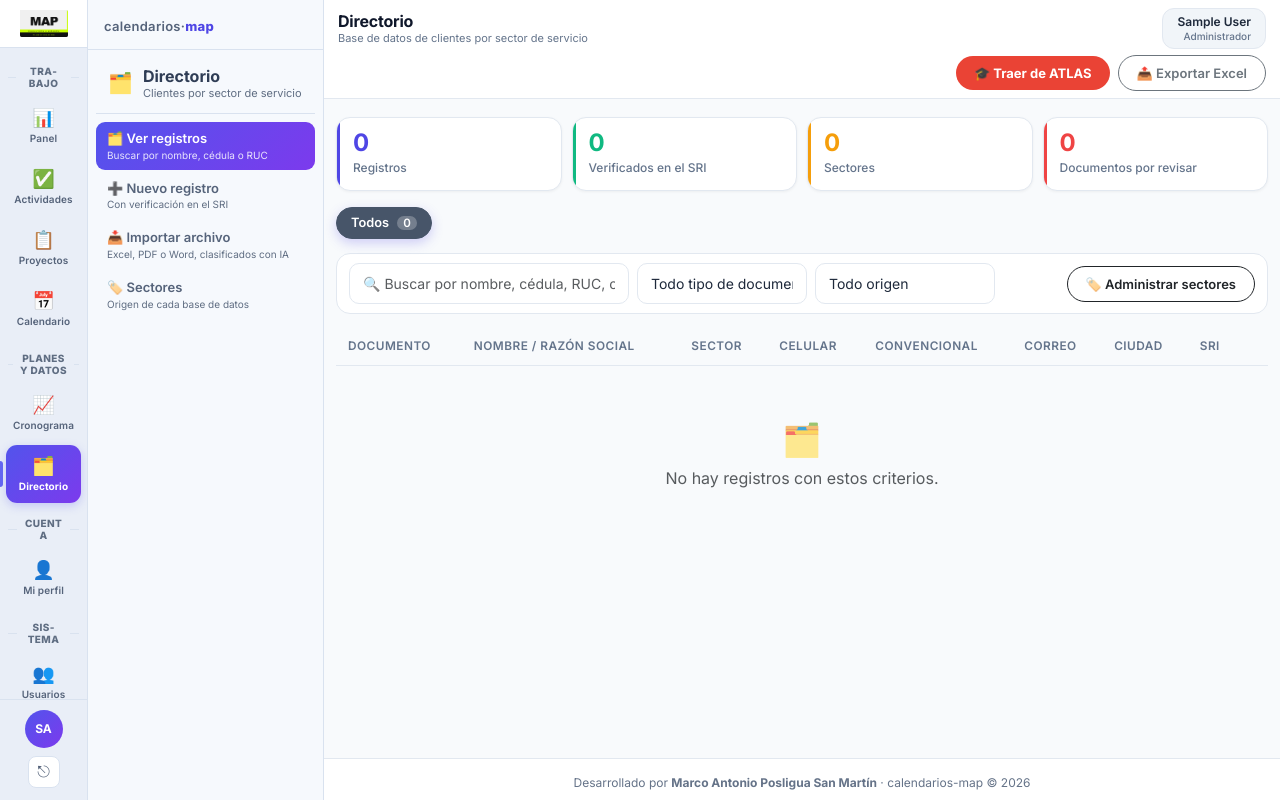
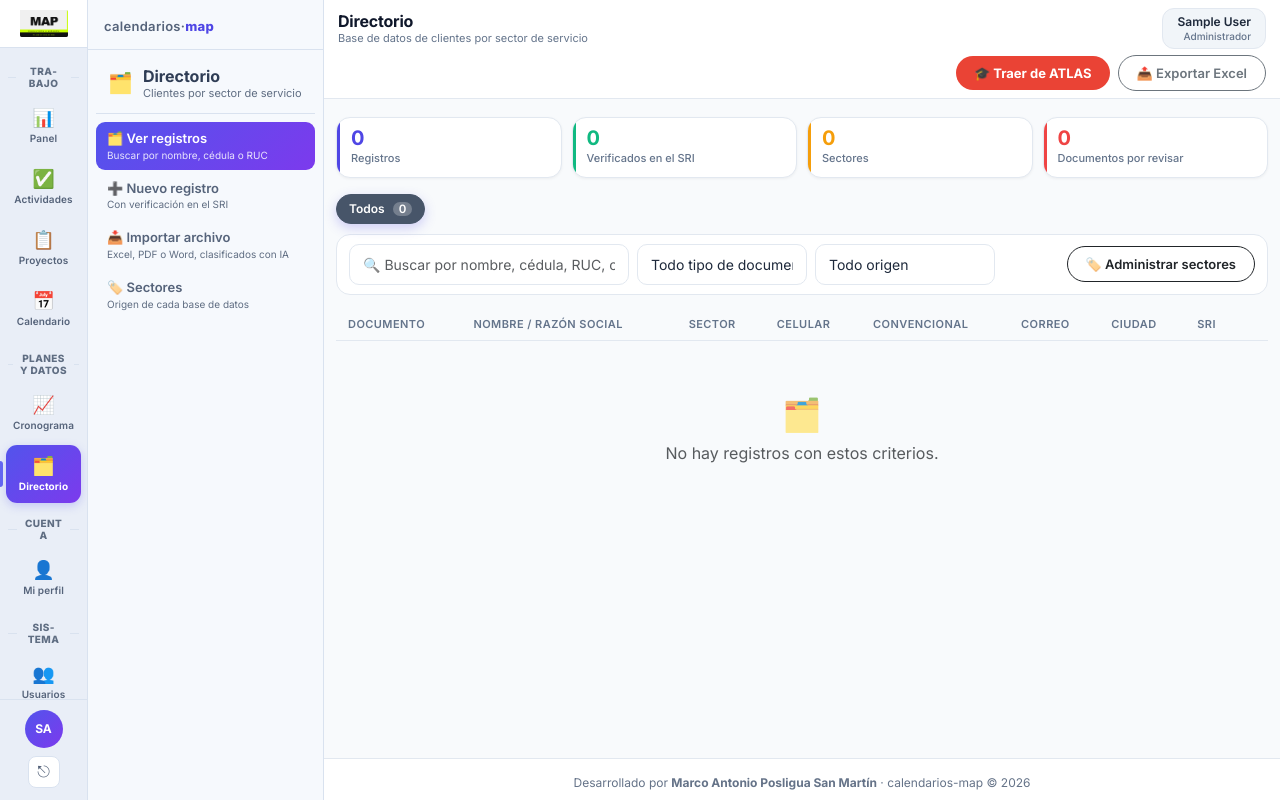
Before and after one commit to jomapconsultores/calendarios-map-app, a Flask app: page /directorio in a window 1280 px wide. Run offline with Flask 3, Linux system fonts and the light colour scheme; the visitor is signed in with stand-in values (Sample User, id 1); data that the repository does not hold is empty; some libraries are stand-ins or nearby versions.

Commit message:
La parte central, más pequeña y ordenada
Lo que hacía que el Directorio se viera suelto no era el espaciado general sino
dos textos que partían en dos líneas y estiraban la fila entera:

  · La etiqueta del sector. «Clases (ATLAS)» no cabía de una línea en su
    columna, así que la pastilla se convertía en un bloque naranja de dos
    renglones y empujaba la altura de CADA fila a unos 80 px.
  · El número de documento: «ATLAS-USR- / 004», partido por el guión.

Las dos ahora van en una sola línea. Con eso la fila baja a poco más de la
mitad, y donde antes se veían dos registros y medio caben cinco.

Además:

  · Tabla más densa: relleno de 9 a 7 px, cuerpo de .84 a .8125rem, cabecera de
    .74 a .6875rem. Compacta, no apretada.
  · Fila de sectores un punto más baja.
  · Tarjetas de cifras: relleno de 13/16 a 10/14 px y la cifra de 1,5 a
    1,25rem. Ocupaban tanto alto que en un portátil quedaban dos filas de tabla
    visibles: primero cuatro números enormes y después, si sobraba sitio, los
    datos por los que se abre la pantalla. La cifra sigue siendo lo primero que
    se lee, pero ya no a costa de todo.

Los tamaños nuevos salen todos de la escala. Y comprobado, otra vez, que los
cinco archivos tocados siguen con los acentos intactos.

Co-Authored-By: Claude Opus 5 (1M context) <noreply@anthropic.com>

```diff
--- a/static/css/style.css
+++ b/static/css/style.css
@@ -960,9 +960,13 @@ textarea.form-control { resize: vertical; min-height: 70px; }
 
 /* ---- Tarjetas de cifras ---- */
 .stats-row { display: grid; grid-template-columns: repeat(4, 1fr); gap: 10px; margin-bottom: 16px; }
+/* Más juntas y más bajas. Ocupaban tanto alto que en un portátil apenas
+   quedaban dos filas de tabla visibles: primero cuatro cifras enormes y
+   después, si quedaba sitio, los datos por los que se abre la pantalla. La
+   cifra sigue siendo lo primero que se lee, pero ya no a costa de todo. */
 .stat-card {
-    background: var(--white); border-radius: 14px; padding: 13px 16px;
-    border: 1.5px solid var(--border); display: flex; flex-direction: column; gap: 3px;
+    background: var(--white); border-radius: 14px; padding: 10px 14px;
+    border: 1.5px solid var(--border); display: flex; flex-direction: column; gap: 2px;
     box-shadow: 0 1px 3px rgba(0,0,0,.05); transition: var(--transition);
     position: relative; overflow: hidden;
 }
@@ -971,8 +975,8 @@ textarea.form-control { resize: vertical; min-height: 70px; }
     background: var(--gray); opacity: .55;
 }
 .stat-card:hover { transform: translateY(-1px); box-shadow: 0 6px 16px rgba(0,0,0,.07); }
-.stat-card .sc-num { font-size: 1.5rem; font-weight: 700; line-height: 1; color: var(--dark); }
-.stat-card .sc-lbl { font-size: .75rem; color: var(--gray); font-weight: 500; }
+.stat-card .sc-num { font-size: 1.25rem; font-weight: 700; line-height: 1; color: var(--dark); }
+.stat-card .sc-lbl { font-size: .6875rem; color: var(--gray); font-weight: 500; }
 .stat-card.info::before    { background: var(--primary); opacity: 1; }
 .stat-card.success::before { background: #10b981; opacity: 1; }
 .stat-card.warning::before { background: #f59e0b; opacity: 1; }
--- a/static/sw.js
+++ b/static/sw.js
@@ -15,7 +15,7 @@
 //     cambio.
 // v5: barra superior (la identidad ya no se cae de fila) e instalar.js (el
 //     aviso de instalación sólo se ofrece en dispositivos de mano).
-const CACHE = 'calmap-v12';
+const CACHE = 'calmap-v13';
 // Sólo lo que se pide SIN parámetro de versión. El CSS y el JS se enlazan con
 // «?v=N», y la caché distingue por URL completa: precargarlos aquí sin el
 // parámetro no serviría de nada (nunca coincidiría con lo que pide la página) y
--- a/templates/base.html
+++ b/templates/base.html
@@ -15,7 +15,7 @@
 <link rel="preconnect" href="https://fonts.gstatic.com" crossorigin>
 <link rel="stylesheet" href="https://fonts.googleapis.com/css2?family=Inter:wght@300;400;500;600;700;800&display=swap">
 <link href="https://cdn.jsdelivr.net/npm/bootstrap@5.3.0/dist/css/bootstrap.min.css" rel="stylesheet">
-<link rel="stylesheet" href="{{ url_for('static', filename='css/style.css') }}?v=20">
+<link rel="stylesheet" href="{{ url_for('static', filename='css/style.css') }}?v=21">
 {# Ajustes de teléfono (muesca del iPhone, zoom de Safari, tablas anchas).
    Va después de style.css para poder corregirlo sin recurrir a !important. #}
 <link rel="stylesheet" href="{{ url_for('static', filename='css/movil.css') }}?v=4">
--- a/templates/directorio.html
+++ b/templates/directorio.html
@@ -8,21 +8,21 @@
 /* ===== DIRECTORIO ===== */
 /* .stats-row y .stat-card viven en static/css/style.css: estaban
    copiados en las tres plantillas y ya habían empezado a divergir. */
-.sector-pills{display:flex;gap:6px;flex-wrap:wrap;margin-bottom:14px}
-.sector-pill{padding:5px 14px;border-radius:20px;font-size:.8rem;font-weight:600;cursor:pointer;
+.sector-pills{display:flex;gap:6px;flex-wrap:wrap;margin-bottom:10px}
+.sector-pill{padding:4px 12px;border-radius:20px;font-size:.75rem;font-weight:600;cursor:pointer;
   border:1.5px solid #e2e8f0;background:#fff;color:#475569;transition:.15s;white-space:nowrap}
 .sector-pill:hover{transform:translateY(-1px);box-shadow:0 3px 8px rgba(0,0,0,.07)}
 .sector-pill.active{color:#fff;box-shadow:0 4px 12px rgba(79,70,229,.25)}
 .sector-pill .sp-count{background:rgba(0,0,0,.08);border-radius:10px;padding:0 6px;margin-left:5px;font-size:.72rem}
 .sector-pill.active .sp-count{background:rgba(255,255,255,.25)}
 
-.dir-table{width:100%;border-collapse:collapse;font-size:.84rem}
-.dir-table th{background:#f8fafc;color:#64748b;font-size:.74rem;font-weight:600;text-transform:uppercase;
-  letter-spacing:.04em;padding:9px 12px;border-bottom:1.5px solid #e2e8f0;white-space:nowrap;
+.dir-table{width:100%;border-collapse:collapse;font-size:.8125rem}
+.dir-table th{background:#f8fafc;color:#64748b;font-size:.6875rem;font-weight:600;text-transform:uppercase;
+  letter-spacing:.04em;padding:7px 12px;border-bottom:1.5px solid #e2e8f0;white-space:nowrap;
   position:sticky;top:0;z-index:5}
-.dir-table td{padding:9px 12px;border-bottom:1px solid #f1f5f9;vertical-align:middle}
+.dir-table td{padding:7px 12px;border-bottom:1px solid #f1f5f9;vertical-align:middle}
 .dir-table tr:hover td{background:#f5f7ff}
-.doc-chip{font-family:ui-monospace,Menlo,monospace;font-size:.8rem;font-weight:600}
+.doc-chip{font-family:ui-monospace,Menlo,monospace;font-size:.75rem;font-weight:600;white-space:nowrap}
 .badge-doc{display:inline-block;padding:2px 8px;border-radius:20px;font-size:.68rem;font-weight:700;
   text-transform:uppercase;letter-spacing:.03em}
 .bd-ruc{background:#ede9fe;color:#5b21b6}
@@ -30,7 +30,8 @@
 .bd-pasaporte{background:#fef3c7;color:#92400e}
 .chip-ok{color:#059669;font-weight:700}
 .chip-bad{color:#dc2626;font-weight:700}
-.sector-tag{display:inline-block;padding:2px 9px;border-radius:20px;font-size:.7rem;font-weight:600;color:#fff}
+.sector-tag{display:inline-block;padding:2px 9px;border-radius:20px;font-size:.6875rem;font-weight:600;color:#fff;
+  white-space:nowrap}
 
 .btn-xs{padding:3px 10px;font-size:.73rem;border-radius:8px;border:none;cursor:pointer;font-weight:600}
 .btn-xs-edit{background:#ede9fe;color:#5b21b6}
--- a/templates/login.html
+++ b/templates/login.html
@@ -11,7 +11,7 @@
     <link rel="preconnect" href="https://fonts.gstatic.com" crossorigin>
     <link rel="stylesheet" href="https://fonts.googleapis.com/css2?family=Inter:wght@300;400;500;600;700;800&display=swap">
     <link href="https://cdn.jsdelivr.net/npm/bootstrap@5.3.0/dist/css/bootstrap.min.css" rel="stylesheet">
-    <link rel="stylesheet" href="{{ url_for('static', filename='css/style.css') }}?v=20">
+    <link rel="stylesheet" href="{{ url_for('static', filename='css/style.css') }}?v=21">
     <link rel="manifest" href="/manifest.webmanifest">
     <meta name="theme-color" content="#4f46e5">
     <meta name="apple-mobile-web-app-capable" content="yes">
```
